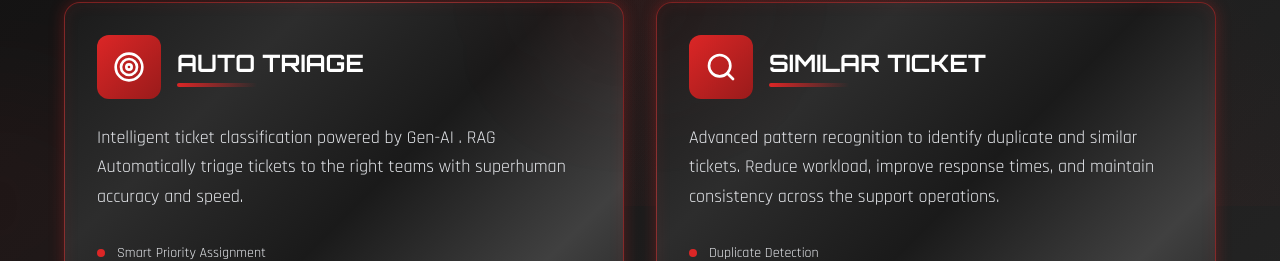
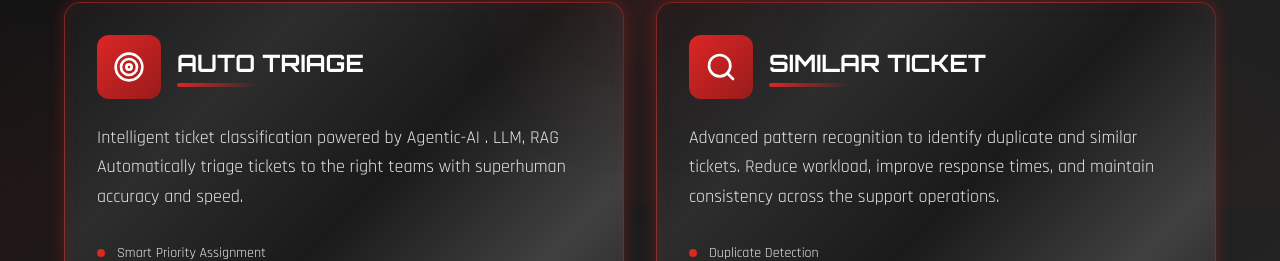
Before and after one commit to SanjanaRajesh2003/ticket-avengers-unite, a React (Vite) app: page / in a window 1280 px wide. Shown: the part 594-855 px from the top of the page. Built offline with nearby package versions, Linux system fonts and the light colour scheme.

Commit message:
Visual edit in Lovable
Edited UI in Lovable

```diff
--- a/src/pages/Index.tsx
+++ b/src/pages/Index.tsx
@@ -51,7 +51,7 @@ const Index = () => {
                   </div>
                 </div>
 
-                <p className="text-avengers-silver text-lg mb-8 leading-relaxed">Intelligent ticket classification powered by Gen-AI . RAG Automatically triage tickets to the right teams with superhuman accuracy and speed.</p>
+                <p className="text-avengers-silver text-lg mb-8 leading-relaxed">Intelligent ticket classification powered by Agentic-AI . LLM, RAG Automatically triage tickets to the right teams with superhuman accuracy and speed.</p>
 
                 <div className="space-y-3 mb-8">
                   <div className="flex items-center text-sm text-avengers-silver">
```
